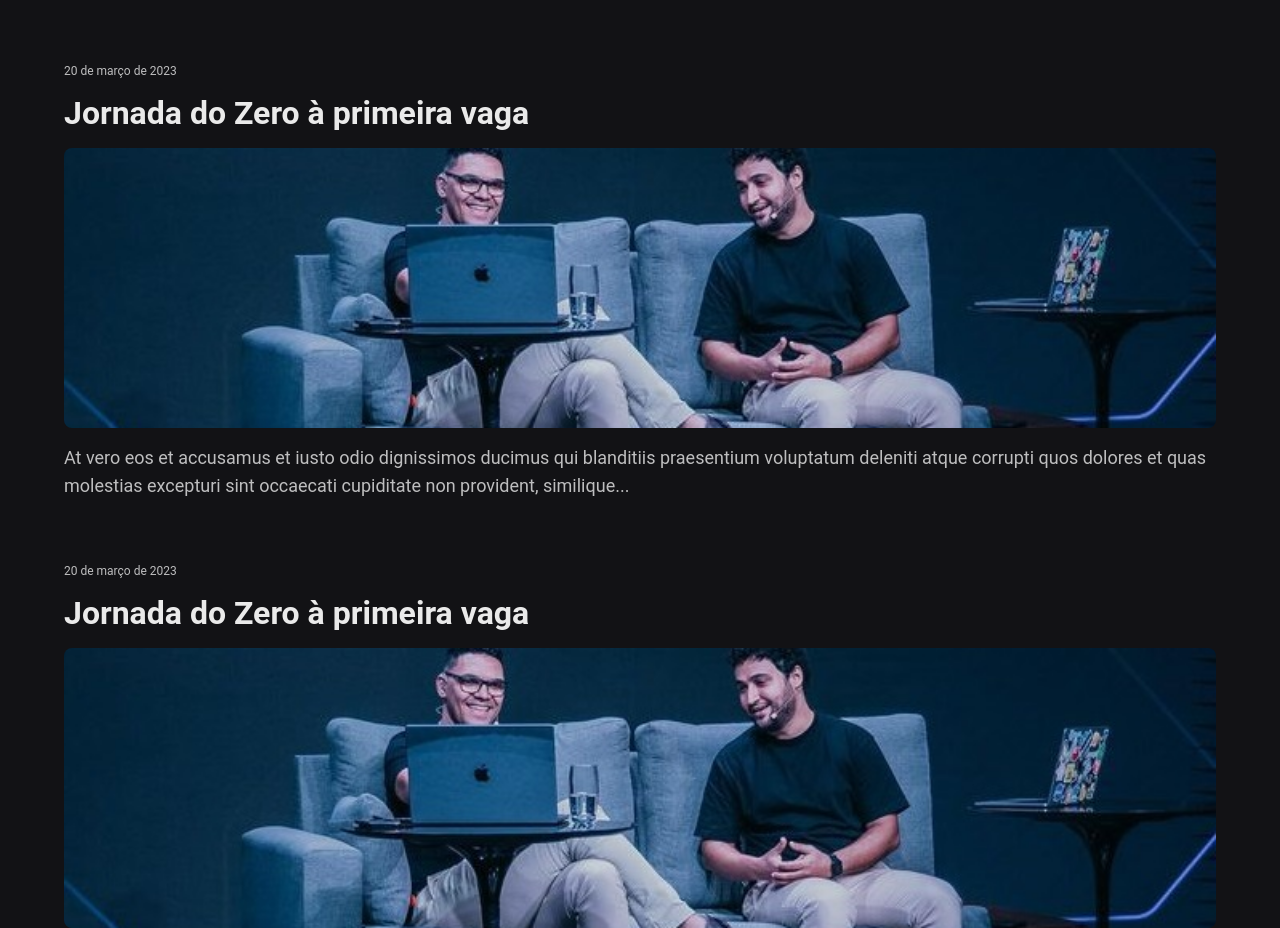
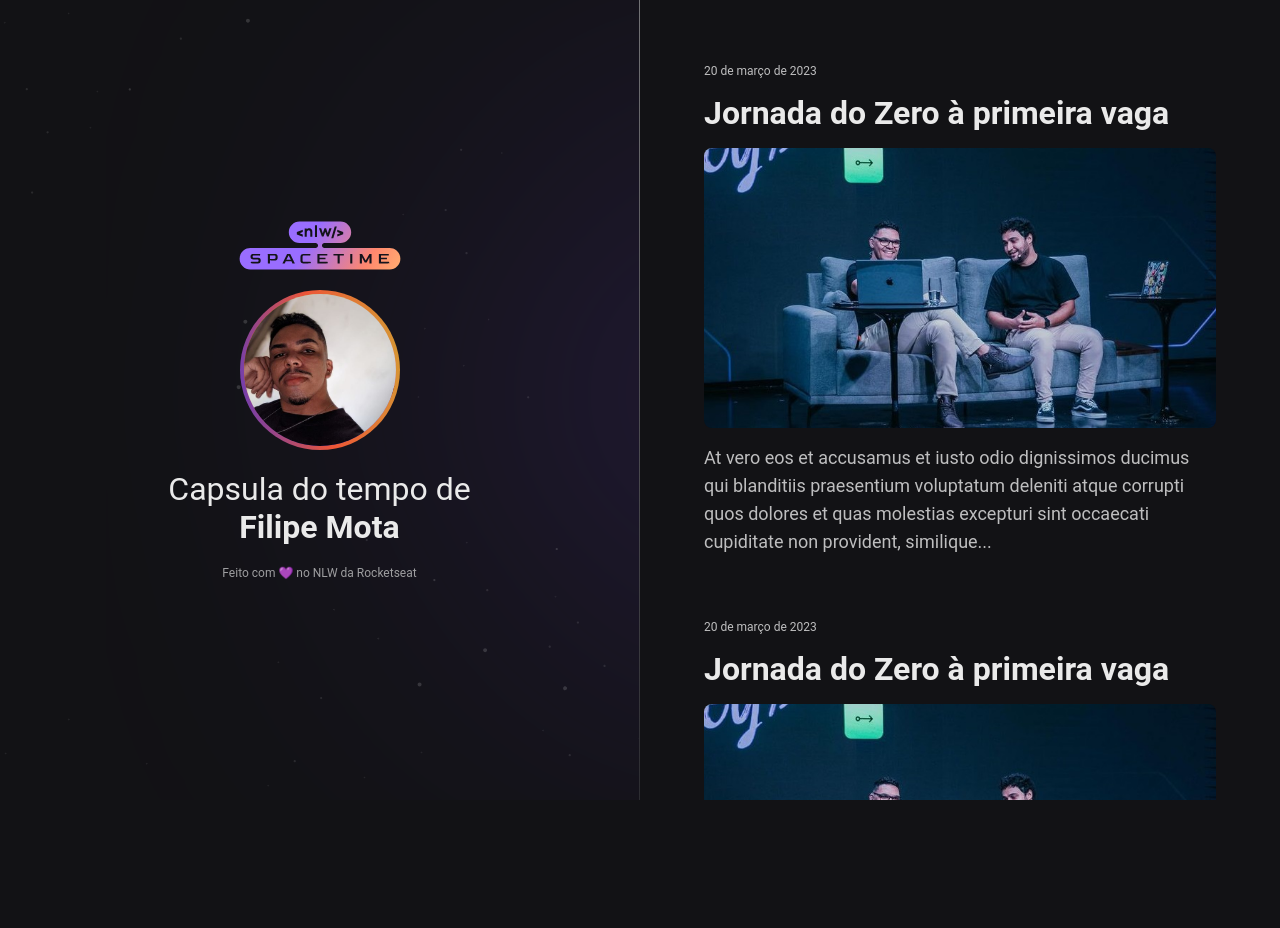
Before and after one commit to fmota-dev/projeto-nlw, a plain HTML site: page index.html in a window 1280 px wide. Shown: the top 928 px of the page. After the commit the page ends 800 px from the top, so only its background shows below. Drawn offline with Linux system fonts and the light colour scheme.

Commit message:
update style.css

```diff
--- a/index.html
+++ b/index.html
@@ -10,6 +10,17 @@
     <title>NLW Spacetime</title>
   </head>
   <body>
+    <aside>
+      <img class="logo" src="assets/logo.svg" alt="Logo NLW Spacetime" />
+      <img class="profile" src="assets/profile.png" alt="Foto do Filipe" />
+
+      <p>
+        Capsula do tempo de <br />
+        <strong>Filipe Mota</strong>
+      </p>
+
+      <span>Feito com 💜 no NLW da Rocketseat</span>
+    </aside>
     <nav>
       <a
         class="memory"
@@ -30,7 +41,7 @@
         </p>
       </a>
 
-       <a
+      <a
         class="memory"
         href="https://www.youtube.com/watch?v=3nz5HkUJaVU&ab_channel=Rocketseat"
         target="_blank"
@@ -49,7 +60,7 @@
         </p>
       </a>
 
-       <a
+      <a
         class="memory"
         href="https://www.youtube.com/watch?v=3nz5HkUJaVU&ab_channel=Rocketseat"
         target="_blank"
--- a/style.css
+++ b/style.css
@@ -4,16 +4,61 @@
   box-sizing: border-box;
 }
 
-@import url('https://fonts.googleapis.com/css2?family=Roboto:ital,wght@0,100;0,300;0,400;0,500;0,700;0,900;1,100;1,300;1,400;1,500;1,700;1,900&display=swap');
+@import url("https://fonts.googleapis.com/css2?family=Roboto:ital,wght@0,100;0,300;0,400;0,500;0,700;0,900;1,100;1,300;1,400;1,500;1,700;1,900&display=swap");
 
 body {
   background-color: #121215;
   color: #eaeaea;
-  font-family: 'Roboto', sans-serif;
+  font-family: "Roboto", sans-serif;
+  display: grid;
+  grid-template-areas: "profile timeline";
+  grid-template-columns: 1fr 1fr;
+  grid-template-rows: 100vh;
+}
+
+aside {
+  grid-area: profile;
+
+  display: flex;
+  flex-direction: column;
+  align-items: center;
+  justify-content: center;
+  gap: 20px;
+
+  border-right: 1px solid;
+  border-image: linear-gradient(#727275, #2c2c31) 1;
+
+  background-image: url(assets/background.svg);
+  background-position: top right;
+  background-repeat: no-repeat;
+  background-size: auto 100;
+}
+
+aside p {
+  font-size: 32px;
+  text-align: center;
+}
+
+aside span {
+  font-size: 12px;
+  color: #9e9ea0;
+}
+
+img.profile {
+  width: 160px;
+  height: 160px;
+  border-radius: 50%;
+
+  border: 4px solid transparent;
+  background: linear-gradient(#d39e33, #ed5636, #633bbc) padding-box,
+    linear-gradient(260deg, #d39e33, #ed5636, #633bbc) border-box;
 }
 
 nav {
   padding: 64px;
+  grid-area: timeline;
+
+  overflow-y: scroll;
 }
 
 .memory {
```
Also changed, not shown: assets/background.svg (added), assets/imagem.svg (added), assets/logo.svg (added), assets/profile.png (added).
